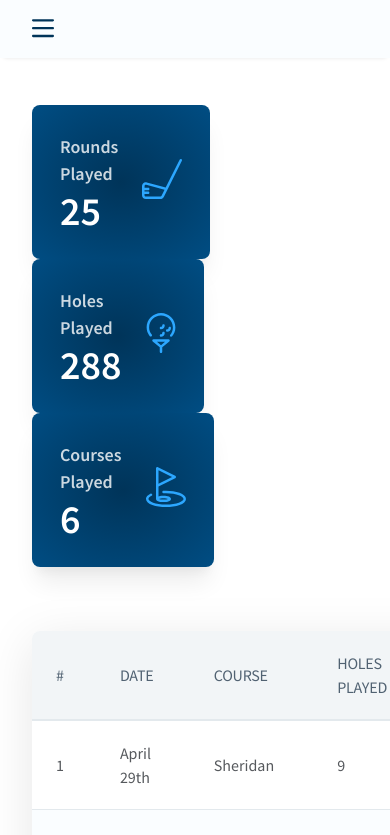
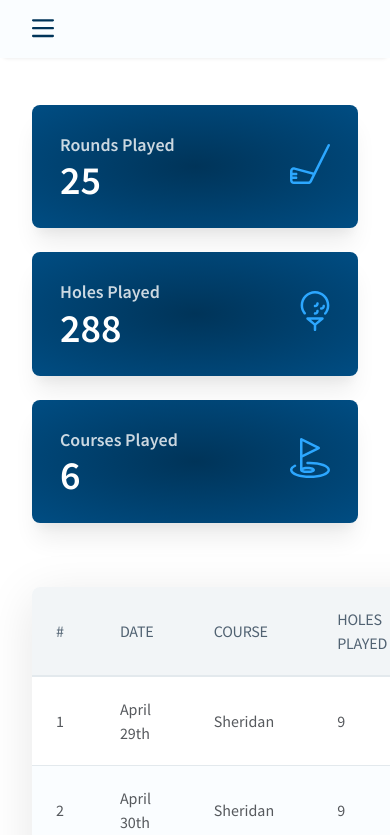
Before and after one commit to dkersten/golf-scorecard-v1, a React (Create React App) app: page /rounds in a window 390 px wide. Shown: the top 835 px of the page. Built offline with nearby package versions, Linux system fonts and the light colour scheme.

Commit message:
updated CardOverview section 's responsiveness

```diff
--- a/src/styling/components/CardOverview.scss
+++ b/src/styling/components/CardOverview.scss
@@ -51,4 +51,86 @@
             line-height: 1;
         }
     }
+
+    @media only screen and (max-width: 949px) {
+        flex-direction: column;
+        align-items: flex-start;
+
+        .icon-section {
+            order: 1;
+            margin-left: 0;
+            margin-bottom: $s-md1;
+        }
+
+        .stats-container {
+            order: 2;
+            margin-right: 0;
+            display: flex;
+            align-items: center;
+            justify-content: space-between;
+            width: 100%;
+
+            .flex1 {
+                padding-right: $s-sm3;
+            }
+
+            .flex2 {
+                padding-left: $s-sm3;
+            }
+
+            .stat-category {
+                margin-bottom: 0;
+                line-height: 1.3;
+            }
+        }
+    }
+
+    @media only screen and (max-width: 767px) {
+        flex-basis: calc(50% - (($s-md2)) / 2);
+
+        &:not(:last-of-type) {
+            margin-right: 0;
+        }
+
+        &:nth-of-type(odd) {
+            margin-right: $s-sm3;
+        }
+
+        &:nth-of-type(even) {
+            margin-left: $s-sm3;
+        }
+    }
+
+    @media only screen and (max-width: 549px) {
+        flex-basis: 100%;
+        max-width: 350px;
+        flex-direction: row-reverse;
+        align-items: center;
+
+        &:not(:last-of-type), &:nth-of-type(odd), &:nth-of-type(even) {
+            margin-left: auto;
+            margin-right: auto;
+        }
+
+        .icon-section {
+            padding-left: $s-sm2;
+            margin-bottom: 0;
+        }
+
+        .stats-container {
+            padding-right: $s-sm2;
+            flex-direction: column;
+            justify-content: flex-start;
+            align-items: flex-start;
+
+            .flex1 {
+                padding-right: 0;
+                margin-bottom: $s-sm1;
+            }
+
+            .flex2 {
+                padding-left: 0;
+            }
+        }
+    }
 }
--- a/src/styling/config.scss
+++ b/src/styling/config.scss
@@ -92,5 +92,10 @@ $font-xxl: 2.5rem;
         flex-wrap: wrap;
         padding: 0;
         margin: 0;
+
+        @media only screen and (max-width: 767px) {
+            row-gap: $s-md2;
+        }
+
     }
 }
```
